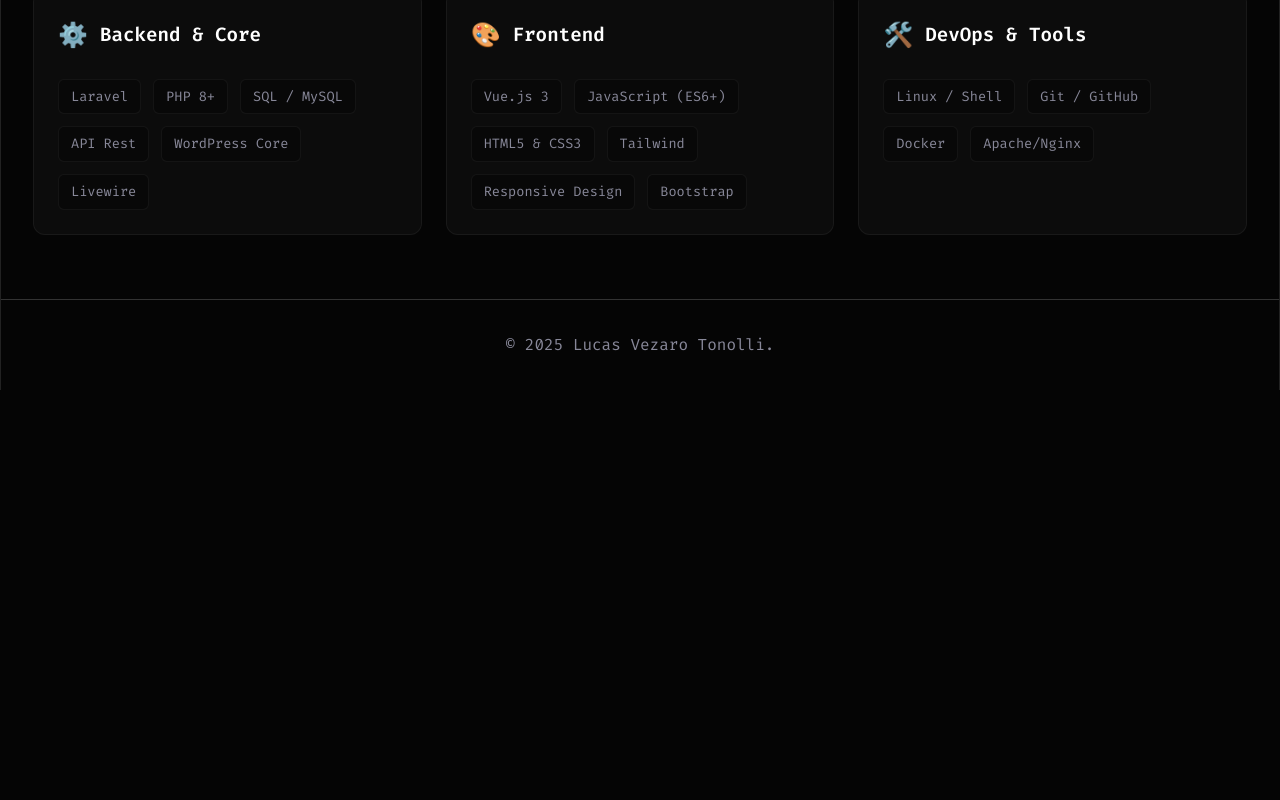
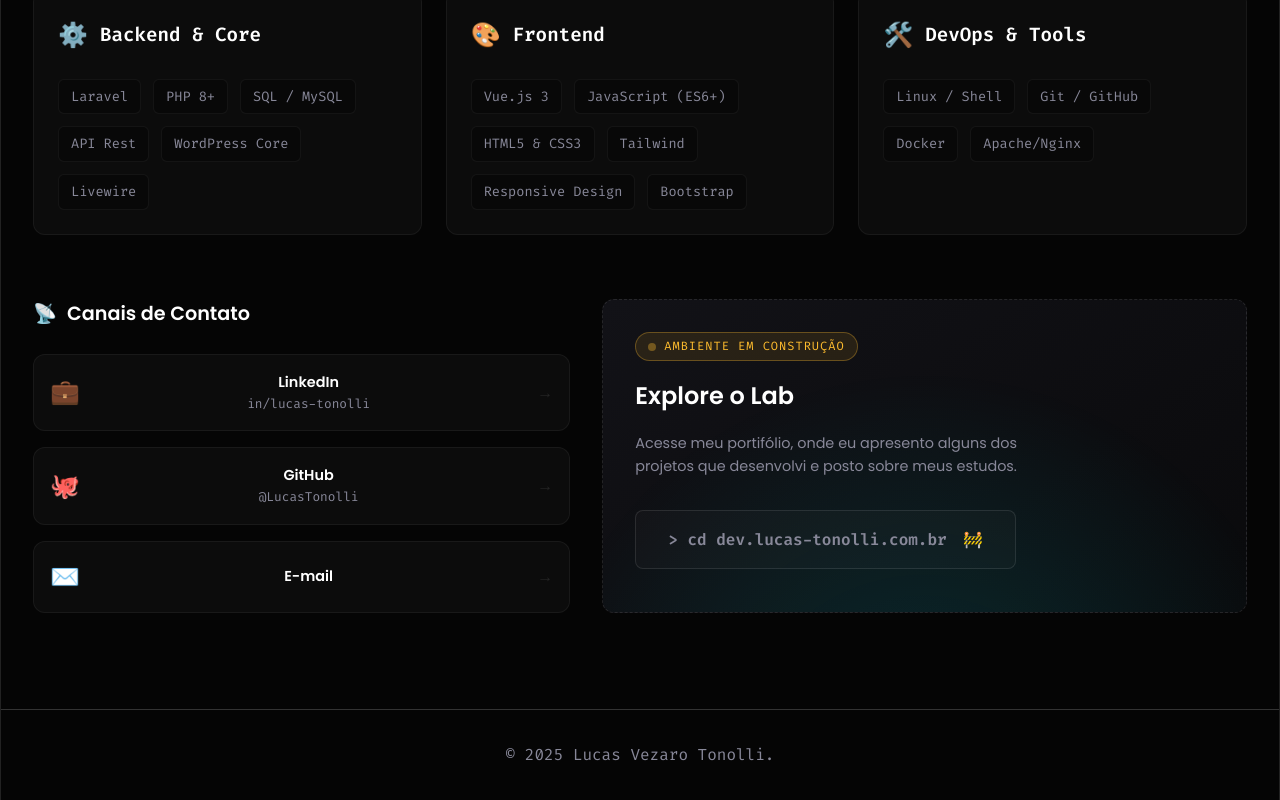
Before and after one commit to LucasTonolli/personal-site, a Vue app: page /dev in a window 1280 px wide. Shown: the part 1876-2676 px from the top of the page. Before the commit the page ends 2266 px from the top, so only its background shows below. Built offline with nearby package versions, Linux system fonts and the light colour scheme.

Commit message:
feat: add component

```diff
--- /dev/null
+++ b/src/components/dev/DevContact.vue
@@ -0,0 +1,291 @@
+<script setup>
+const socialLinks = [
+  {
+    name: 'LinkedIn',
+    url: 'https://www.linkedin.com/in/lucas-tonolli/',
+    icon: '💼',
+    user: 'in/lucas-tonolli',
+  },
+  {
+    name: 'GitHub',
+    url: 'https://github.com/LucasTonolli',
+    icon: '🐙',
+    user: '@LucasTonolli',
+  },
+  {
+    name: 'E-mail',
+    url: 'mailto:lucastonolli973@gmail.com',
+    icon: '✉️',
+  },
+]
+</script>
+
+<template>
+  <section class="section links-section">
+    <div class="links-grid">
+      <div class="contact-card">
+        <h3 class="card-title"><span class="icon">📡</span> Canais de Contato</h3>
+        <div class="contact-list">
+          <a
+            v-for="(link, index) in socialLinks"
+            :key="index"
+            :href="link.url"
+            target="_blank"
+            class="contact-item"
+          >
+            <div class="icon-box">{{ link.icon }}</div>
+            <div class="info-box">
+              <span class="name">{{ link.name }}</span>
+              <span class="user">{{ link.user }}</span>
+            </div>
+            <div class="arrow">→</div>
+          </a>
+        </div>
+      </div>
+
+      <div class="portal-card">
+        <div class="portal-content">
+          <div class="portal-header">
+            <span class="status-dot blinking"></span>
+            <span class="status-text">Ambiente em Construção</span>
+          </div>
+
+          <h3>Explore o Lab</h3>
+          <p>
+            Acesse meu portifólio, onde eu apresento alguns dos projetos que desenvolvi e posto
+            sobre meus estudos.
+          </p>
+
+          <a href="https://dev.lucas-tonolli.com.br" class="portal-btn disabled" target="_blank">
+            <span class="cmd-text">> cd dev.lucas-tonolli.com.br</span>
+            <span class="lock-icon">🚧</span>
+          </a>
+        </div>
+
+        <div class="portal-glow"></div>
+      </div>
+    </div>
+  </section>
+</template>
+
+<style scoped>
+.links-section {
+  padding-top: 2rem;
+  padding-bottom: 4rem;
+  width: 100%;
+}
+
+.links-grid {
+  display: grid;
+  grid-template-columns: 1fr;
+  gap: 2rem;
+  width: 100%;
+}
+
+/* --- CARD DE CONTATO --- */
+.contact-card {
+  display: flex;
+  flex-direction: column;
+  gap: 1.5rem;
+}
+
+.card-title {
+  color: #fff;
+  font-size: 1.2rem;
+  display: flex;
+  align-items: center;
+  gap: 10px;
+}
+
+.contact-list {
+  display: flex;
+  flex-direction: column;
+  gap: 1rem;
+}
+
+.contact-item {
+  display: flex;
+  align-items: center;
+  gap: 1rem;
+  background: var(--color-bg-card);
+  border: 1px solid var(--border-dim);
+  padding: 1rem;
+  border-radius: var(--radius-md);
+  text-decoration: none;
+  transition: all 0.3s ease;
+}
+
+.contact-item:hover {
+  background: var(--color-bg-card-hover);
+  border-color: var(--color-primary);
+  transform: translateX(5px);
+}
+
+.icon-box {
+  font-size: 1.5rem;
+}
+
+.info-box {
+  display: flex;
+  flex-direction: column;
+  flex: 1;
+}
+
+.name {
+  color: #fff;
+  font-weight: 600;
+  font-size: 0.9rem;
+}
+
+.user {
+  color: var(--color-text-muted);
+  font-size: 0.8rem;
+  font-family: var(--font-code);
+}
+
+.arrow {
+  color: var(--border-light);
+  font-weight: bold;
+}
+
+/* --- CARD DO PORTAL (CTA) --- */
+.portal-card {
+  position: relative;
+  background: linear-gradient(145deg, rgba(18, 18, 23, 1) 0%, rgba(10, 10, 12, 1) 100%);
+  border: 1px dashed var(--border-light);
+  border-radius: var(--radius-md);
+  padding: 2rem;
+  overflow: hidden;
+  display: flex;
+  align-items: center;
+  justify-content: center;
+  text-align: center;
+}
+
+.portal-content {
+  position: relative;
+  z-index: 2;
+  display: flex;
+  flex-direction: column;
+  align-items: center;
+  gap: 1rem;
+}
+
+.portal-header {
+  display: flex;
+  align-items: center;
+  gap: 8px;
+  background: rgba(255, 189, 46, 0.1); /* Amarelo bem fraco */
+  padding: 4px 12px;
+  border-radius: 20px;
+  border: 1px solid rgba(255, 189, 46, 0.3);
+}
+
+.status-dot {
+  width: 8px;
+  height: 8px;
+  background-color: #ffbd2e; /* Amarelo aviso */
+  border-radius: 50%;
+}
+
+.blinking {
+  animation: blink 1.5s infinite;
+}
+
+.status-text {
+  font-family: var(--font-code);
+  font-size: 0.75rem;
+  color: #ffbd2e;
+  text-transform: uppercase;
+  letter-spacing: 1px;
+}
+
+.portal-card h3 {
+  font-size: 1.5rem;
+  color: #fff;
+  margin: 0;
+}
+
+.portal-card p {
+  color: var(--color-text-muted);
+  font-size: 0.9rem;
+  margin-bottom: 1rem;
+  max-width: 400px;
+}
+
+/* O BOTÃO GRANDE */
+.portal-btn {
+  background: #000;
+  border: 1px solid var(--color-secondary);
+  color: var(--color-secondary);
+  padding: 1rem 2rem;
+  border-radius: 8px;
+  font-family: var(--font-code);
+  font-weight: bold;
+  text-decoration: none;
+  display: flex;
+  align-items: center;
+  gap: 1rem;
+  transition: all 0.3s ease;
+  box-shadow: 0 0 15px rgba(0, 243, 255, 0.1);
+}
+
+.portal-btn:hover:not(.disabled) {
+  cursor: not-allowed;
+  background: var(--color-secondary);
+  color: #000;
+  box-shadow: 0 0 25px rgba(0, 243, 255, 0.4);
+}
+
+/* Estilo para botão desabilitado (opcional) */
+.portal-btn.disabled {
+  border-color: var(--border-light);
+  color: var(--color-text-muted);
+  cursor: not-allowed;
+  pointer-events: none;
+
+  box-shadow: none;
+  background: rgba(255, 255, 255, 0.02);
+}
+
+/* Glow de Fundo */
+.portal-glow {
+  position: absolute;
+  top: 0;
+  left: 0;
+  right: 0;
+  bottom: 0;
+  background: radial-gradient(circle at 50% 150%, rgba(0, 243, 255, 0.15), transparent 70%);
+  pointer-events: none;
+  z-index: 1;
+}
+
+@keyframes blink {
+  0%,
+  100% {
+    opacity: 1;
+  }
+  50% {
+    opacity: 0.3;
+  }
+}
+
+@media (min-width: 768px) {
+  .links-grid {
+    grid-template-columns: 1fr 1.2fr; /* Coluna da direita (portal) um pouco maior */
+    align-items: center;
+  }
+
+  .portal-card {
+    height: 100%;
+    text-align: left;
+    align-items: flex-start;
+    justify-content: flex-start;
+  }
+
+  .portal-content {
+    align-items: flex-start;
+    text-align: left;
+  }
+}
+</style>
--- a/src/views/DevView.vue
+++ b/src/views/DevView.vue
@@ -1,4 +1,5 @@
 <script setup>
+import DevContact from '../components/dev/DevContact.vue'
 import DevHeroSection from '../components/dev/DevHero.vue'
 import DevTechStack from '../components/dev/DevTech.vue'
 import DevTimelineSection from '../components/dev/DevTimeline.vue'
@@ -14,6 +15,7 @@
       <DevHeroSection />
       <DevTimelineSection />
       <DevTechStack />
+      <DevContact />
     </div>
   </main>
   <FooterBar />
```
